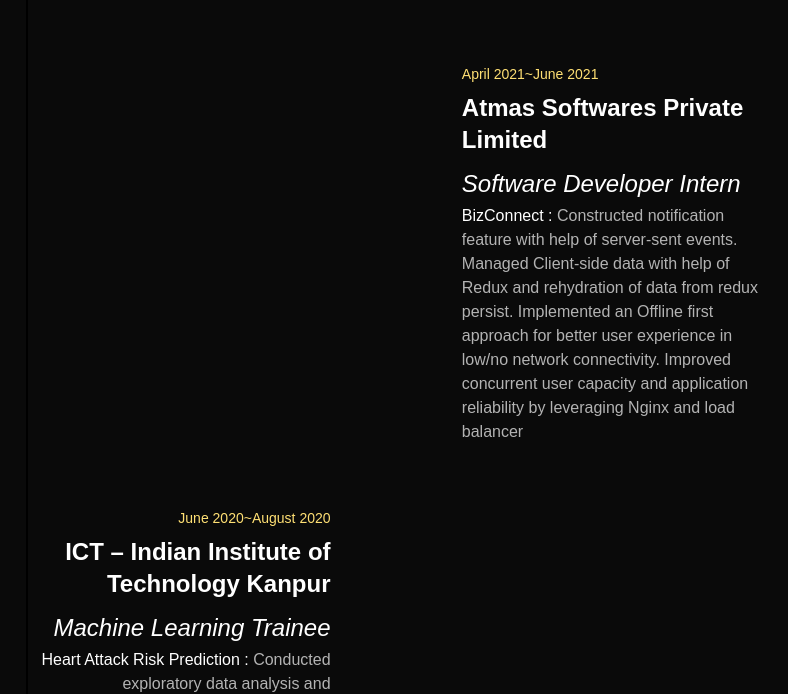
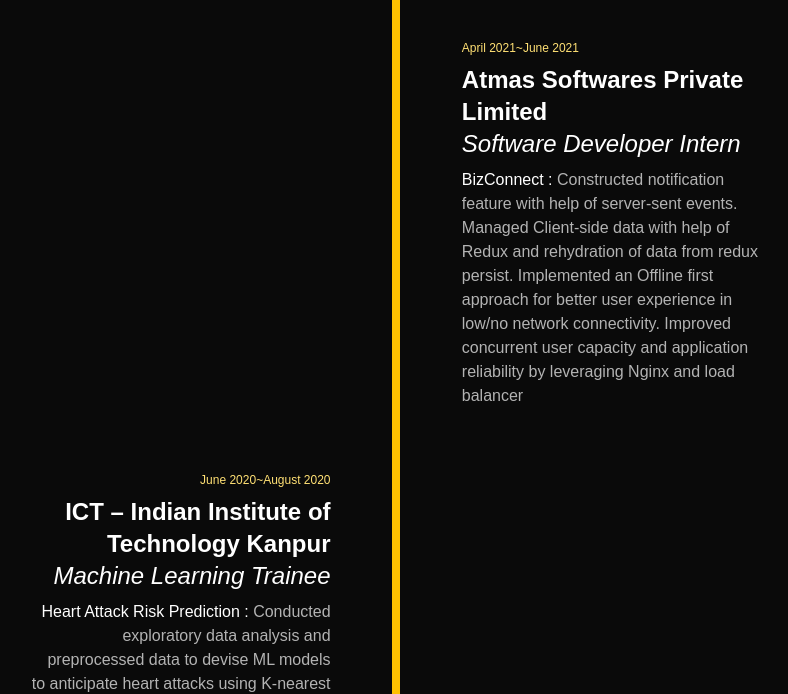
Before and after one commit to hrishikesh2708/portfolio, a React (Create React App) app: page / in a window 1280 px wide. Shown: the part 1860-2554 px from the top of the page, without its empty margins (474-1262 px from the left). Built offline with nearby package versions, Linux system fonts and the light colour scheme.

Commit message:
commit "experience tab"

```diff
--- a/src/App.css
+++ b/src/App.css
@@ -1,4 +1,4 @@
-.bg-clip-text {
+/* .bg-clip-text {
   -webkit-background-clip: text;
   background-clip: text;
-}
+} */
--- a/src/components/Experience.js
+++ b/src/components/Experience.js
@@ -123,37 +123,31 @@
             <div class="ml-0 md:ml-12 lg:w-2/3 sticky">
               <div class="container mx-auto w-full h-full">
                 <div class="relative wrap overflow-hidden p-10 h-full">
-                  <div
-                    class="border-2-2 border-yellow-555 absolute h-full border"
-                    // style="right: 50%; border: 2px solid #FFC100; border-radius: 1%;"
-                  ></div>
-                  <div
-                    class="border-2-2 border-yellow-555 absolute h-full border"
-                    // style="left: 50%; border: 2px solid #FFC100; border-radius: 1%;"
-                  ></div>
+                  <div class="border-2-2 border-accent-2 absolute h-full border right-border-radius"></div>
+                  <div class="border-2-2 border-accent-2 absolute h-full border left-border-radius"></div>
                   {content.map((element, index) => {
                     return index % 2 === 0 ? (
                       <>
                         <div class="mb-8 flex justify-between items-center w-full right-timeline text-shade-1">
                           <div class="order-1 w-5/12"></div>
                           <div class="order-1  w-5/12 px-1 py-4 text-left">
-                            <p class="mb-2 text-sm text-accent-2">
+                            <p class="mb-2 text-xs text-accent-2">
                               {element.startDate}
                               {`~`}
                               {element?.endDate}
                             </p>
-                            <h4 class="mb-3 font-bold text-md md:text-2xl">
+                            <h5 class="font-bold text-md md:text-2xl">
                               {element?.company}
-                            </h4>
-                            <h4 class="mb-1 italic text-xs md:text-2xl">
+                            </h5>
+                            <h4 class="mb-2 italic text-xs md:text-2xl">
                               {element?.role}
                             </h4>
                             {element?.project.map((ele) => {
                               return (
-                                <p class="text-xs md:text-base leading-snug text-shade-1 text-opacity-100">
+                                <p class="text-xs md:text-base leading-tight text-shade-1 text-opacity-100">
                                   {ele?.title}
                                   {` : `}
-                                  <span class="text-xs md:text-base leading-snug text-shade-2 text-opacity-100">
+                                  <span class="text-xs md:text-base leading-tight text-shade-2 text-opacity-100">
                                     {ele?.discription}
                                   </span>
                                 </p>
@@ -167,23 +161,23 @@
                         <div class="mb-8 flex justify-between flex-row-reverse items-center w-full left-timeline text-shade-1">
                           <div class="order-1 w-5/12"></div>
                           <div class="order-1 w-5/12 px-1 py-4 text-right">
-                            <p class="mb-2 text-sm text-accent-2">
+                            <p class="mb-2 text-xs text-accent-2">
                               {element.startDate}
                               {`~`}
                               {element?.endDate}
                             </p>
-                            <h4 class="mb-3 font-bold text-md md:text-2xl">
+                            <h4 class="font-bold text-md md:text-2xl">
                               {element?.company}
                             </h4>
-                            <h4 class="mb-1 italic text-xs md:text-2xl">
+                            <h4 class="mb-2 italic text-xs md:text-2xl">
                               {element?.role}
                             </h4>
                             {element?.project.map((ele) => {
                               return (
-                                <p class="text-xs md:text-base leading-snug text-shade-1 text-opacity-100">
+                                <p class="text-xs md:text-base leading-tight text-shade-1 text-opacity-100">
                                   {ele?.title}
                                   {` : `}
-                                  <span class="text-xs md:text-base leading-snug text-shade-2 text-opacity-100">
+                                  <span class="text-xs md:text-base leading-tight text-shade-2 text-opacity-100">
                                     {ele?.discription}
                                   </span>
                                 </p>
@@ -195,7 +189,11 @@
                     );
                   })}
                 </div>
-                {/* <img class="mx-auto -mt-36 md:-mt-36" src="https://user-images.githubusercontent.com/54521023/116968861-ef21a000-acd2-11eb-95ac-a34b5b490265.png" /> */}
+                <img
+                  class="mx-auto -mt-36 md:-mt-36"
+                  src="https://user-images.githubusercontent.com/54521023/116968861-ef21a000-acd2-11eb-95ac-a34b5b490265.png"
+                  alt="rocket"
+                />
               </div>
             </div>
           </div>
--- /dev/null
+++ b/src/plugins/myCustomUtilities.js
@@ -0,0 +1,20 @@
+const plugin = require("tailwindcss/plugin");
+
+module.exports = plugin(function ({ addUtilities }) {
+  const newUtilities = {
+    ".right-border-radius": {
+      right: "50%",
+      border: "2px solid #FFC100",
+      borderRadius: "1%",
+    },
+    ".left-border-radius": {
+        left: "50%",
+        border: "2px solid #FFC100",
+        borderRadius: "1%",
+      },
+  };
+
+  addUtilities(newUtilities, {
+    variants: [],
+  });
+});
--- a/tailwind.config.js
+++ b/tailwind.config.js
@@ -6,6 +6,7 @@
     "./src/components/**/*.{js,ts,jsx,tsx,mdx}",
     "./src/**/*.{js,ts,jsx,tsx,mdx}",
   ],
+  plugins: [require("./src/plugins/myCustomUtilities")],
   theme: {
     colors: {
       blue: {
@@ -52,6 +53,10 @@
       borderRadius: {
         "4xl": "2rem",
       },
+      customUtilities: {
+        "right-border-radius":
+          "right: 50%; border: 2px solid #FFC100; border-radius: 1%;",
+      },
     },
   },
 };
```
